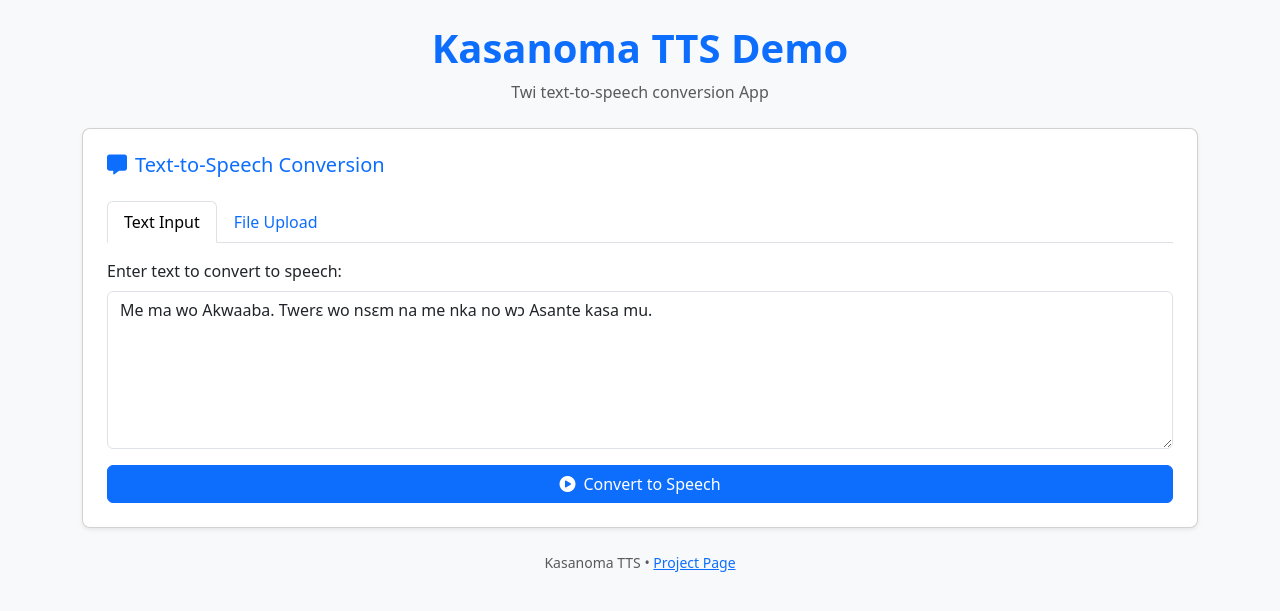
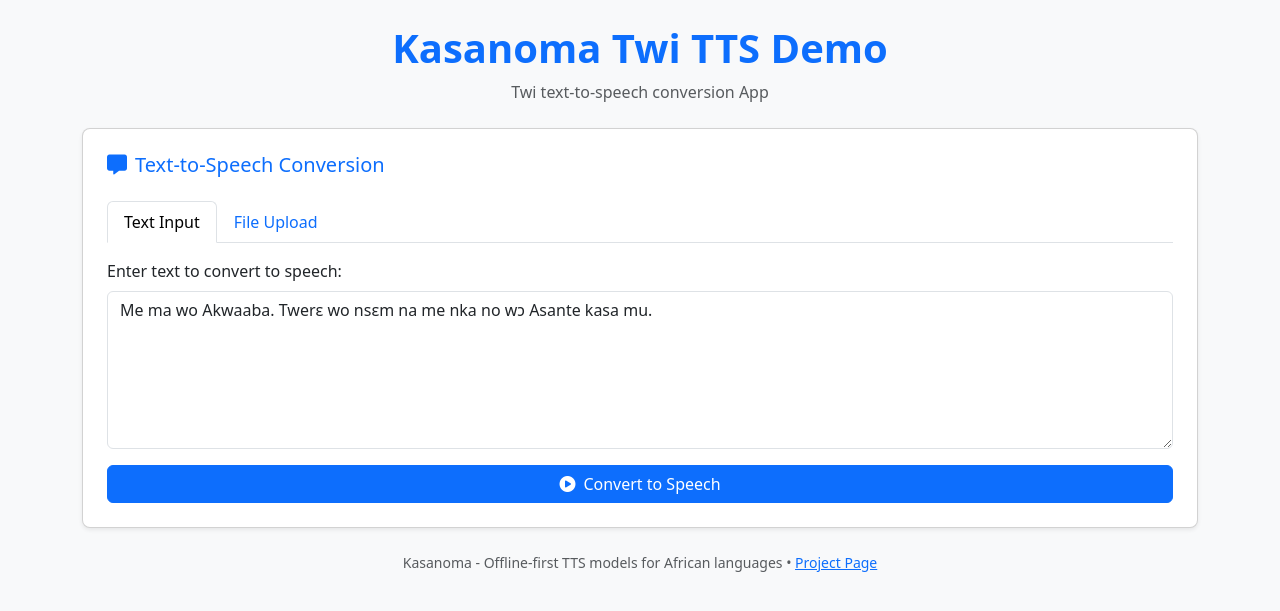
Before and after one commit to michsethowusu/kasanoma, a Flask app: page / in a window 1280 px wide. Shown: the top 611 px of the page. Run offline with Flask 3, Linux system fonts and the light colour scheme; some libraries are stand-ins or nearby versions.

Commit message:
Update index.html

```diff
--- a/templates/index.html
+++ b/templates/index.html
@@ -3,7 +3,7 @@
 <head>
   <meta charset="UTF-8">
   <meta name="viewport" content="width=device-width, initial-scale=1.0">
-  <title>Kasanoma TTS Demo</title>
+  <title>Kasanoma Twi TTS Demo</title>
 
   <!-- Bootstrap CSS -->
   <link href="https://cdn.jsdelivr.net/npm/bootstrap@5.3.3/dist/css/bootstrap.min.css" rel="stylesheet">
@@ -42,7 +42,7 @@
   <div class="container py-4">
     <header class="text-center mb-4">
       <h1 class="fw-semibold text-primary">
-        Kasanoma TTS Demo
+        Kasanoma Twi TTS Demo
       </h1>
       <p class="text-muted">Twi text-to-speech conversion App</p>
     </header>
@@ -114,7 +114,7 @@ Me ma wo Akwaaba. Twerɛ wo nsɛm na me nka no wɔ Asante kasa mu.
     </div>
 
     <footer class="text-center mt-4 text-muted small">
-    Kasanoma TTS • <a href="https://github.com/michsethowusu/kasanoma" target="_blank" rel="noopener noreferrer">Project Page</a>
+    Kasanoma - Offline-first TTS models for African languages • <a href="https://github.com/michsethowusu/kasanoma" target="_blank" rel="noopener noreferrer">Project Page</a>
     </footer>
 
 
```
